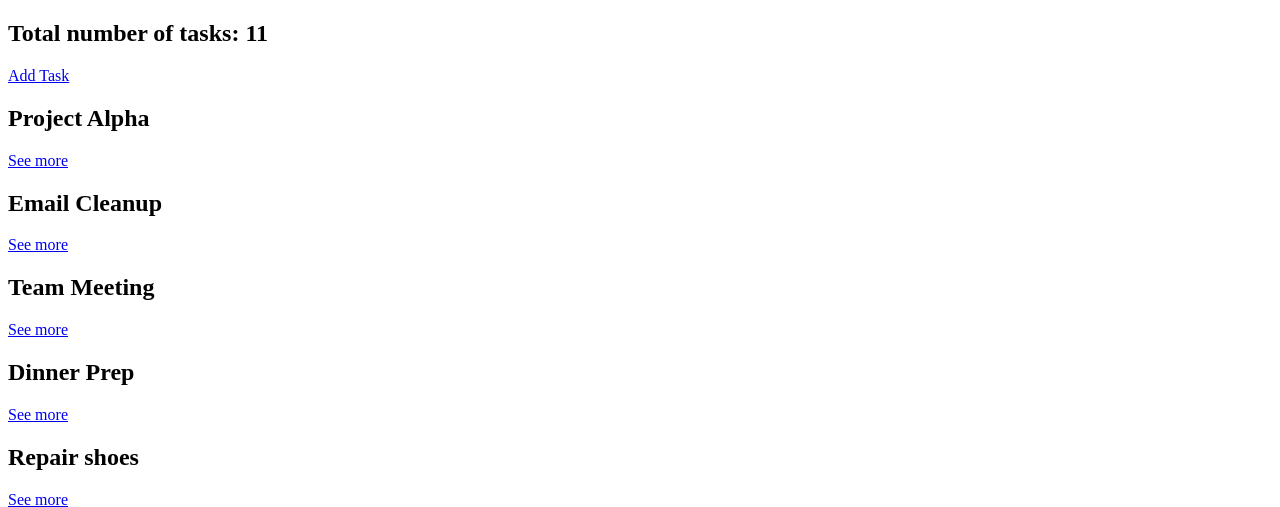
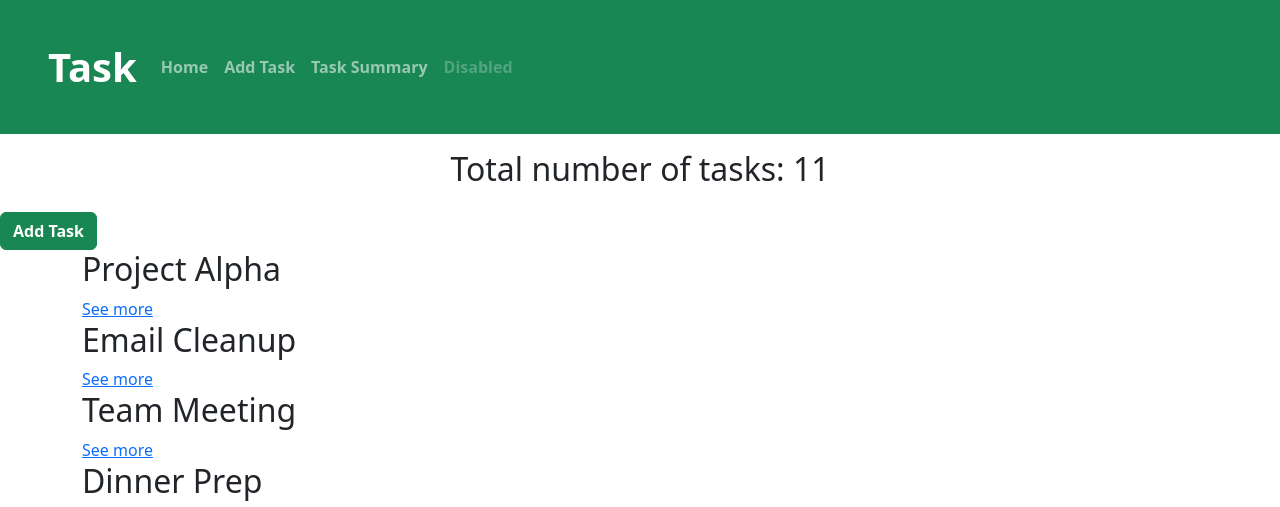
Before and after one commit to aganyo360/Task-Hub, a Django app: page /task_list in a window 1280 px wide. Shown: the top 507 px of the page. Run offline with Django 4.2, Linux system fonts and the light colour scheme; data comes from the database, SQL or seed files in the repository; some libraries are stand-ins or nearby versions.

Commit message:
add styles to list page

```diff
--- a/todoapp/templates/todoapp/list_task.html
+++ b/todoapp/templates/todoapp/list_task.html
@@ -1,20 +1,9 @@
-<!DOCTYPE html>
-<html lang="en">
-<head>
-    <meta charset="UTF-8">
-    <meta name="viewport" content="width=device-width, initial-scale=1.0">
-    <title>Document</title>
-</head>
-<body>
-
-    <h2>Total number of tasks: {{task_count}}</h2>
-    <a href="{% url 'add_task' %}">Add Task</a>
-    <div class="container">
+{% include 'header.html'%}
+    <h2 class="p-3 text-center">Total number of tasks: {{task_count}}</h2>
+    <button class="btn btn-success w-3  "><a href="{% url 'add_task' %}" class="text-white fw-bold text-decoration-none">Add Task</a></button>
+    <div class="container ">
         {%for t in task%}
         <h2>{{t.title}}</h2>
         <a href="{% url 'task_details' t.id %}">See more</a>
         {% endfor%}
     </div>
-
-</body>
-</html>
```
